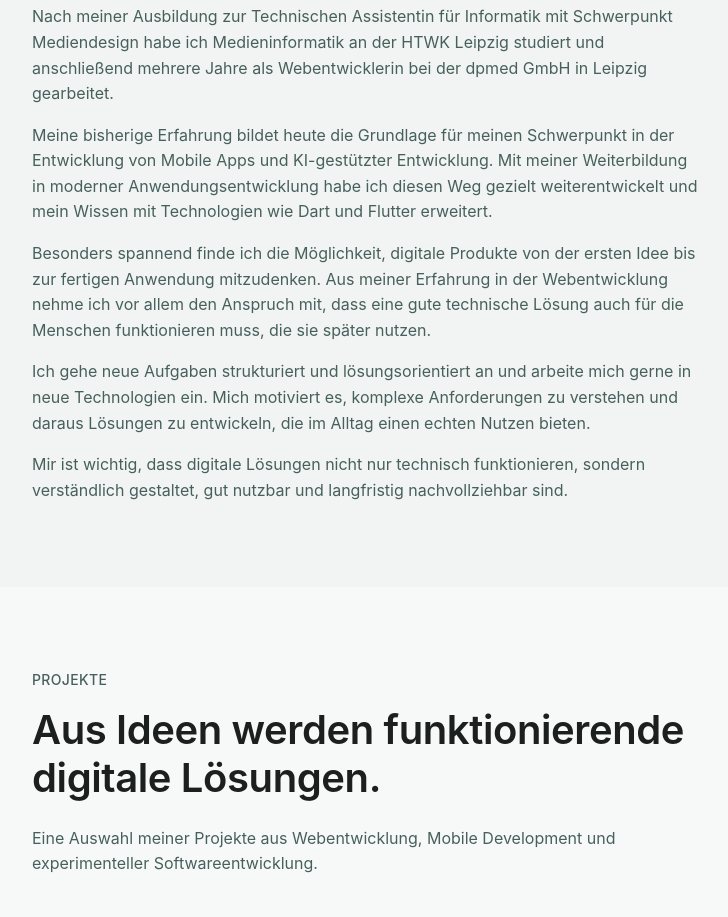
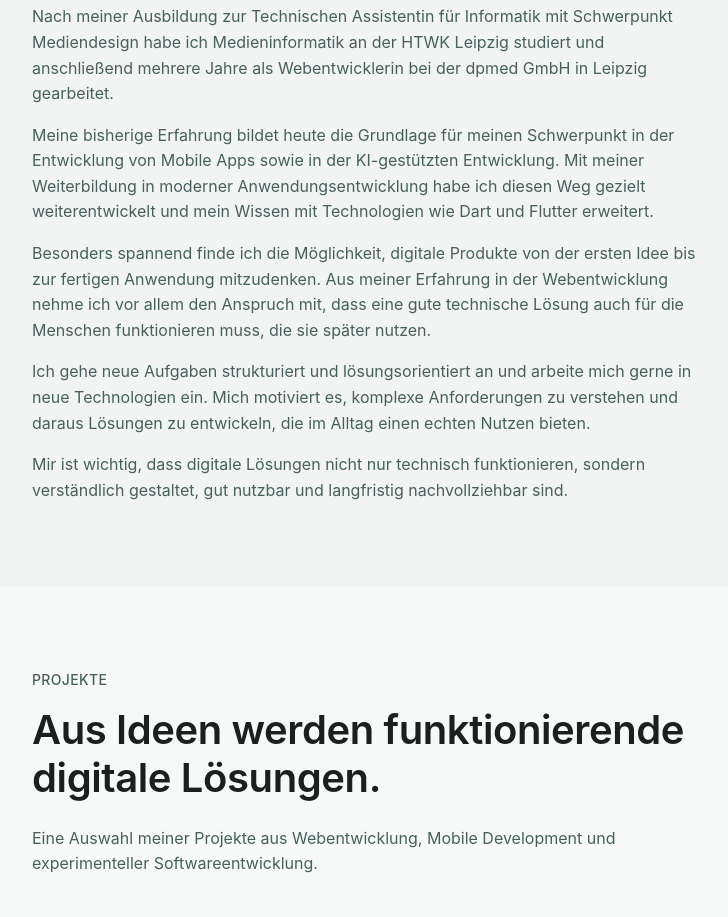
Before and after one commit to Alexandra-S-new/portfolio-alexandra-schetelich, a React (Vite) app: page / in a window 1280 px wide. Shown: the part 900-1817 px from the top of the page, without its empty margins (80-808 px from the left). Built offline with nearby package versions, Linux system fonts and the light colour scheme.

Commit message:
about me - ki entwicklung

```diff
--- a/src/pages/Home.tsx
+++ b/src/pages/Home.tsx
@@ -94,7 +94,7 @@ export function Home() {
 
             <p>
               Meine bisherige Erfahrung bildet heute die Grundlage für meinen Schwerpunkt in der Entwicklung von Mobile Apps
-              und KI-gestützter Entwicklung. Mit meiner Weiterbildung in moderner Anwendungsentwicklung habe ich diesen Weg
+              sowie in der KI-gestützten Entwicklung. Mit meiner Weiterbildung in moderner Anwendungsentwicklung habe ich diesen Weg
               gezielt weiterentwickelt und mein Wissen mit Technologien wie Dart und Flutter erweitert.</p>
 
             <p>
```
